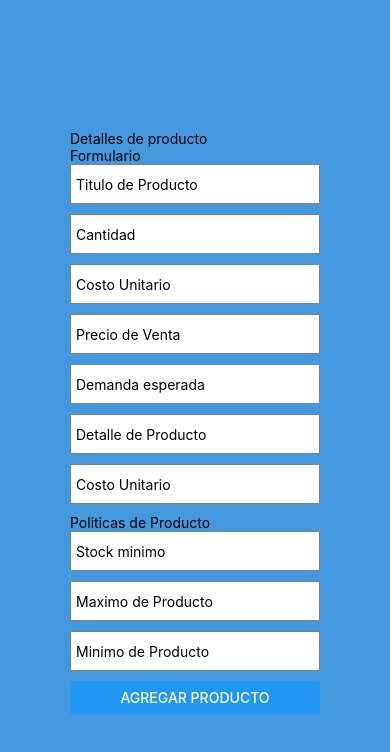
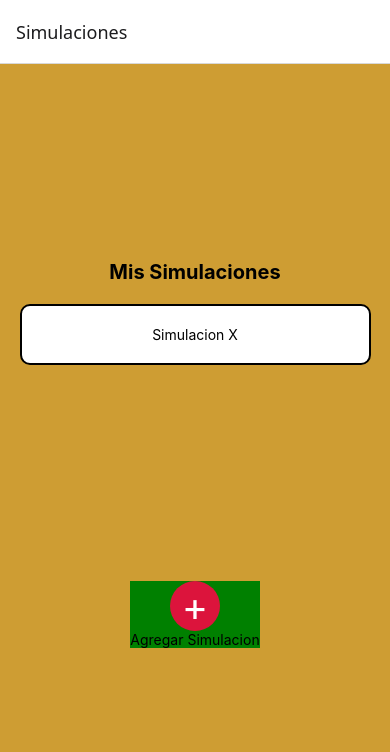
Before and after one commit to 100fixdev/Paydrive, a React Native app: screen / in a window 390 px wide. Shown: the top 752 px of the page. Built offline with nearby package versions, Linux system fonts and the light colour scheme.

Commit message:
Implemenación de navegación

```diff
--- a/App.js
+++ b/App.js
@@ -1,31 +1,51 @@
 import { StatusBar } from "expo-status-bar";
-import { StyleSheet, View } from "react-native";
-//import { Main } from "./components/Main.jsx";
-import { Principal } from "./components/Principal.jsx";
-import { ListadoProductos } from "./screens/Lista-prod.jsx";
+import { StyleSheet } from "react-native";
 import { SafeAreaProvider } from "react-native-safe-area-context";
-import { Form } from "./screens/Form.jsx";
+
+// Navegación
+import { NavigationContainer } from "@react-navigation/native";
+import { createNativeStackNavigator } from "@react-navigation/native-stack";
+
+// Contexto global
 import { SimulationsProvider } from "./context/SimulationsContext.jsx";
+
+// Tus pantallas
+import { Principal } from "./components/Principal.jsx"; // lista de simulaciones
+import { ListadoProductos } from "./screens/Lista-prod.jsx"; // productos de una simulación
+import { Form } from "./screens/Form.jsx"; // formulario para agregar producto
+
+const Stack = createNativeStackNavigator();
 
 export default function App() {
   return (
     <SimulationsProvider>
       <SafeAreaProvider>
-        <View style={styles.container}>
-          <Form />
+        <NavigationContainer>
+          <Stack.Navigator>
+
+            <Stack.Screen
+              name="Principal"
+              component={Principal}
+              options={{ title: "Simulaciones" }}
+            />
+
+            <Stack.Screen
+              name="ListadoProductos"
+              component={ListadoProductos}
+              options={{ title: "Productos" }}
+            />
+
+            <Stack.Screen
+              name="Form"
+              component={Form}
+              options={{ title: "Agregar Producto" }}
+            />
+
+          </Stack.Navigator>
+
           <StatusBar style="auto" />
-        </View>
+        </NavigationContainer>
       </SafeAreaProvider>
     </SimulationsProvider>
   );
 }
-
-const styles = StyleSheet.create({
-  container: {
-    flex: 1,
-    backgroundColor: "rgba(68, 152, 221, 1)",
-    alignItems: "center",
-    justifyContent: "center",
-    paddingHorizontal: 10,
-  },
-});
```
